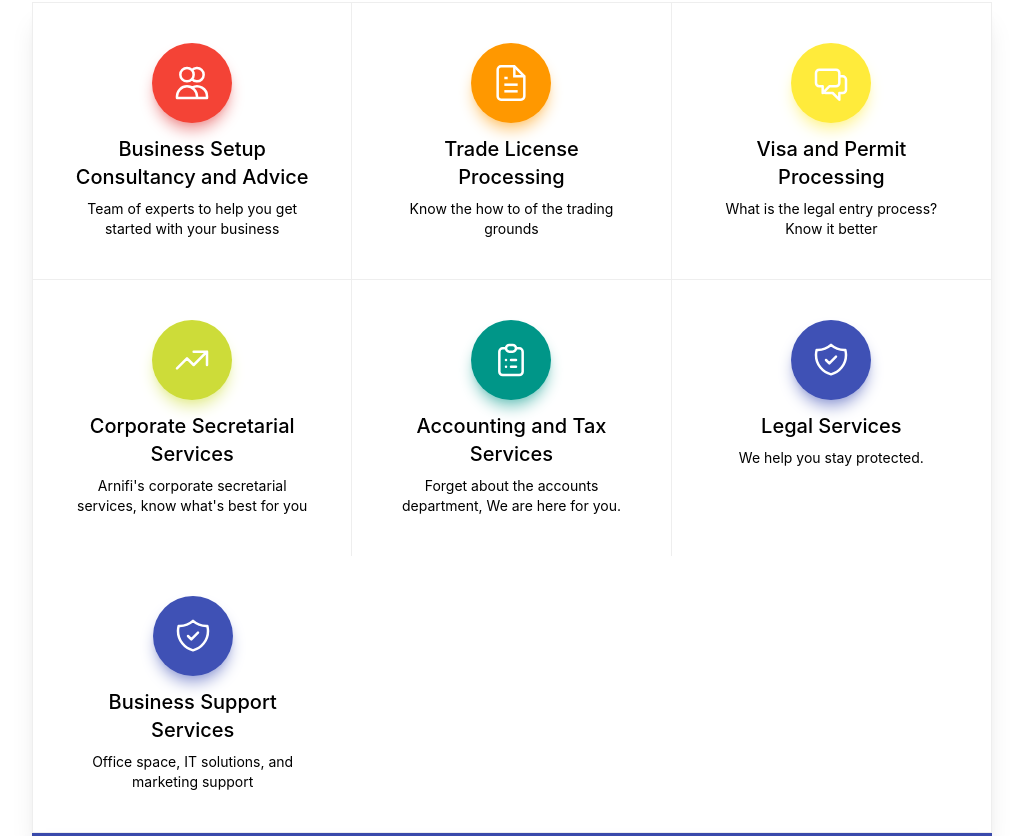
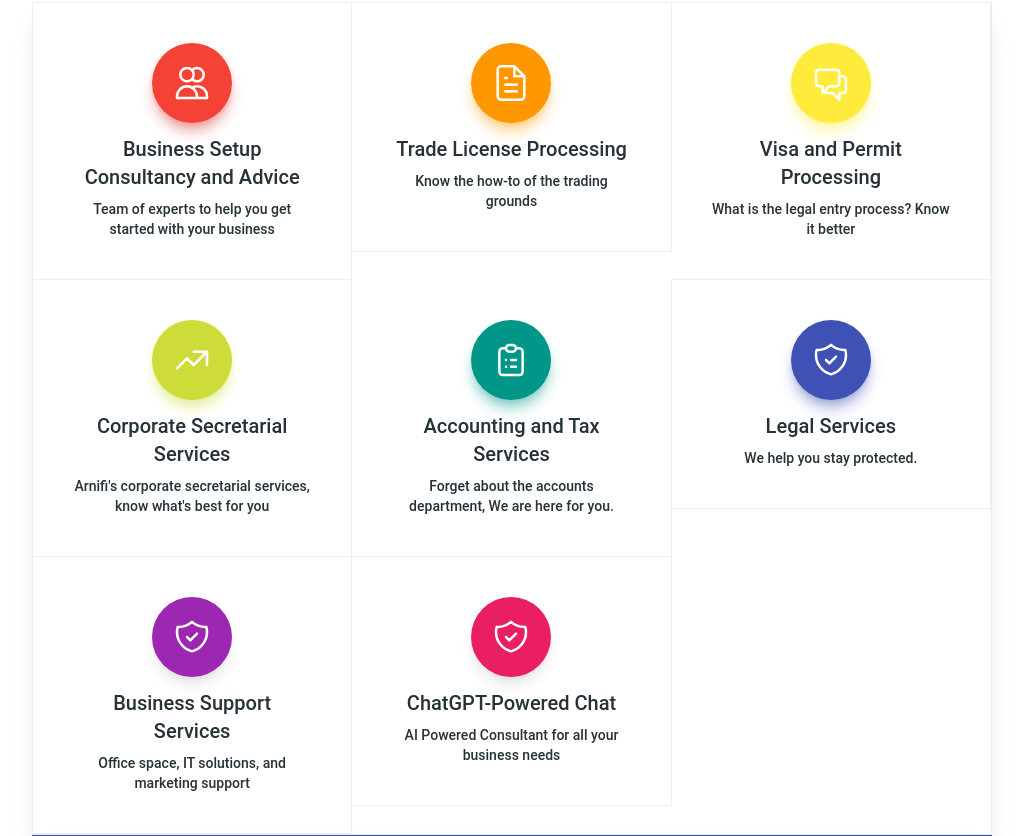
Before and after one commit to DibashBikramThapa/website_chatbot, a Next.js app: page / in a window 1280 px wide. Shown: the part 980-1816 px from the top of the page, without its empty margins (128-1151 px from the left). Built offline with nearby package versions, Linux system fonts and the light colour scheme.

Commit message:
Changed services component into proper format

```diff
--- a/components/services.js
+++ b/components/services.js
@@ -1,22 +1,155 @@
+import React from "react";
+import Link from "next/link";
+import { ListItem } from "@material-tailwind/react";
+const servicesData = [
+  {
+    icon: (
+      <path
+        strokeLinecap="round"
+        strokeLinejoin="round"
+        d="M12 4.354a4 4 0 110 5.292M15 21H3v-1a6 6 0 0112 0v1zm0 0h6v-1a6 6 0 00-9-5.197M13 7a4 4 0 11-8 0 4 4 0 018 0z"
+      />
+    ),
+    title: "Business Setup Consultancy and Advice",
+    description: "Team of experts to help you get started with your business",
+    color: "red",
+    link: "/services/Business-setup-consultancy-advice",
+  },
+  {
+    icon: (
+      <>
+        <path d="M14 2H6a2 2 0 0 0-2 2v16a2 2 0 0 0 2 2h12a2 2 0 0 0 2-2V8z"></path>
+        <polyline points="14 2 14 8 20 8"></polyline>
+        <line x1="16" y1="13" x2="8" y2="13"></line>
+        <line x1="16" y1="17" x2="8" y2="17"></line>
+        <polyline points="10 9 9 9 8 9"></polyline>
+      </>
+    ),
+    title: "Trade License Processing",
+    description: "Know the how-to of the trading grounds",
+    color: "orange",
+    link: '/services/Trade-license-processing',
+  },
+  {
+    icon: (
+      <>
+        <path
+          strokeLinecap="round"
+          strokeLinejoin="round"
+          d="M17 8h2a2 2 0 012 2v6a2 2 0 01-2 2h-2v4l-4-4H9a1.994 1.994 0 01-1.414-.586m0 0L11 14h4a2 2 0 002-2V6a2 2 0 00-2-2H5a2 2 0 00-2 2v6a2 2 0 002 2h2v4l.586-.586z"
+        />
+      </>
+    ),
+    title: "Visa and Permit Processing",
+    description: "What is the legal entry process? Know it better",
+    color: "yellow",
+    link: '/services/Visa-and-permit-processing',
+
+  },
+  {
+    icon: (
+      <>
+        <path
+          strokeLinecap="round"
+          strokeLinejoin="round"
+          d="M13 7h8m0 0v8m0-8l-8 8-4-4-6 6"
+        />
+      </>
+    ),
+    title: "Corporate Secretarial Services",
+    description:
+      "Arnifi's corporate secretarial services, know what's best for you",
+    color: "lime",
+    link: '/services/Corporate-secretarial-services',
+  },
+  {
+    icon: (
+      <>
+        <path
+          strokeLinecap="round"
+          strokeLinejoin="round"
+          d="M9 5H7a2 2 0 00-2 2v12a2 2 0 002 2h10a2 2 0 002-2V7a2 2 0 00-2-2h-2M9 5a2 2 0 002 2h2a2 2 0 002-2M9 5a2 2 0 012-2h2a2 2 0 012 2m-3 7h3m-3 4h3m-6-4h.01M9 16h.01"
+        />
+      </>
+    ),
+    title: "Accounting and Tax Services",
+    description: "Forget about the accounts department, We are here for you.",
+    color: "teal",
+    link: '/services/Accounting-and-tax-services',
+  },
+  {
+    icon: (
+      <>
+        <path
+          strokeLinecap="round"
+          strokeLinejoin="round"
+          d="M9 12l2 2 4-4m5.618-4.016A11.955 11.955 0 0112 2.944a11.955 11.955 0 01-8.618 3.04A12.02 12.02 0 003 9c0 5.591 3.824 10.29 9 11.622 5.176-1.332 9-6.03 9-11.622 0-1.042-.133-2.052-.382-3.016z"
+        />
+      </>
+    ),
+    title: "Legal Services",
+    description: "We help you stay protected.",
+    color: "indigo",
+    link: '/services/Legal-services',
+  },
+  {
+    icon: (
+      <>
+        {" "}
+        <path
+          strokeLinecap="round"
+          strokeLinejoin="round"
+          d="M9 12l2 2 4-4m5.618-4.016A11.955 11.955 0 0112 2.944a11.955 11.955 0 01-8.618 3.04A12.02 12.02 0 003 9c0 5.591 3.824 10.29 9 11.622 5.176-1.332 9-6.03 9-11.622 0-1.042-.133-2.052-.382-3.016z"
+        />
+      </>
+    ),
+    title: "Business Support Services",
+    description: "Office space, IT solutions, and marketing support",
+    color: "purple",
+    link: '/services/Business-support-services',
+  },
+  {
+    icon: (
+      <>
+        <path
+          strokeLinecap="round"
+          strokeLinejoin="round"
+          d="M9 12l2 2 4-4m5.618-4.016A11.955 11.955 0 0112 2.944a11.955 11.955 0 01-8.618 3.04A12.02 12.02 0 003 9c0 5.591 3.824 10.29 9 11.622 5.176-1.332 9-6.03 9-11.622 0-1.042-.133-2.052-.382-3.016z"
+        />
+      </>
+    ),
+    title: "ChatGPT-Powered Chat",
+    description: "AI Powered Consultant for all your business needs",
+    color: "pink",
+    link: '/ai-consultancy',
+  },
+];
 
 export default function Services() {
   return (
-    <div
-      className="px-3 md:lg:xl:px-40   border-t border-b py-20 bg-opacity-10"
-      // style="background-image: url('https://www.toptal.com/designers/subtlepatterns/uploads/dot-grid.png') ;"
-    >
+    <div className="px-3 md:lg:xl:px-40 border-t border-b py-20 bg-opacity-10">
       <header className="text-center mx-auto mb-12 lg:px-20">
         <h2 className="text-2xl leading-normal mb-2 font-bold text-black">
           What We Excel at
         </h2>
-
         <p className="text-gray-500 leading-relaxed font-light text-xl mx-auto pb-2">
           Save time managing advertising &amp; Content for your business.
         </p>
       </header>
+
       <div className="grid grid-cols-1 md:lg:xl:grid-cols-3 group bg-white shadow-xl shadow-neutral-100 border ">
-        <div className="p-10 flex flex-col items-center text-center group md:lg:xl:border-r md:lg:xl:border-b hover:bg-slate-50 cursor-pointer">
-          <span className="p-5 rounded-full bg-red-500 text-white shadow-lg shadow-red-200">
+        {servicesData.map((service, index) => (
+          <Link
+            href={service.link}
+            className="block antialiased font-sans text-sm leading-normal text-blue-gray-900 font-medium"
+          >
+            <div
+              key={index}
+              className={`p-10 flex flex-col items-center text-center group md:lg:xl:border-r md:lg:xl:border-b hover:bg-slate-50 cursor-pointer`}
+            >
+              <span
+                className={`p-5 rounded-full bg-${service.color}-500 text-white shadow-lg shadow-${service.color}-200`}
+              >
                 <svg
                   xmlns="http://www.w3.org/2000/svg"
                   className="h-10 w-10"
@@ -25,179 +158,31 @@ export default function Services() {
                   stroke="currentColor"
                   strokeWidth="1.5"
                 >
-              <path
-                strokeLinecap="round"
-                strokeLinejoin="round"
-                d="M12 4.354a4 4 0 110 5.292M15 21H3v-1a6 6 0 0112 0v1zm0 0h6v-1a6 6 0 00-9-5.197M13 7a4 4 0 11-8 0 4 4 0 018 0z"
-              />
+                  {service.icon}
                 </svg>
               </span>
               <p className="text-xl font-medium text-slate-700 mt-3">
-          Business Setup Consultancy and Advice
+                {service.title}
               </p>
               <p className="mt-2 text-sm text-slate-500">
-            Team of experts to help you get started with your business
+                {service.description}
               </p>
             </div>
-
-        <div className="p-10 flex flex-col items-center text-center group md:lg:xl:border-r md:lg:xl:border-b hover:bg-slate-50 cursor-pointer">
-          <span className="p-5 rounded-full bg-orange-500 text-white shadow-lg shadow-orange-200">
-            <svg
-              xmlns="http://www.w3.org/2000/svg"
-              className="h-10 w-10"
-              fill="none"
-              viewBox="0 0 24 24"
-              stroke="currentColor"
-              strokeWidth="1.5"
-            >
-              <path d="M14 2H6a2 2 0 0 0-2 2v16a2 2 0 0 0 2 2h12a2 2 0 0 0 2-2V8z"></path>
-              <polyline points="14 2 14 8 20 8"></polyline>
-              <line x1="16" y1="13" x2="8" y2="13"></line>
-              <line x1="16" y1="17" x2="8" y2="17"></line>
-              <polyline points="10 9 9 9 8 9"></polyline>
-            </svg>
-          </span>
-          <p className="text-xl font-medium text-slate-700 mt-3">
-          Trade License Processing
-          </p>
-          <p className="mt-2 text-sm text-slate-500">
-            Know the how to of the trading grounds
-          </p>
+          </Link>
+        ))}
       </div>
 
-        <div className="p-10 flex flex-col items-center text-center group   md:lg:xl:border-b hover:bg-slate-50 cursor-pointer">
-          <span className="p-5 rounded-full bg-yellow-500 text-white shadow-lg shadow-yellow-200">
-            <svg
-              xmlns="http://www.w3.org/2000/svg"
-              className="h-10 w-10"
-              fill="none"
-              viewBox="0 0 24 24"
-              stroke="currentColor"
-              strokeWidth="1.5"
-            >
-              <path
-                strokeLinecap="round"
-                strokeLinejoin="round"
-                d="M17 8h2a2 2 0 012 2v6a2 2 0 01-2 2h-2v4l-4-4H9a1.994 1.994 0 01-1.414-.586m0 0L11 14h4a2 2 0 002-2V6a2 2 0 00-2-2H5a2 2 0 00-2 2v6a2 2 0 002 2h2v4l.586-.586z"
-              />
-            </svg>
-          </span>
-          <p className="text-xl font-medium text-slate-700 mt-3">
-          Visa and Permit Processing
-          </p>
-          <p className="mt-2 text-sm text-slate-500">
-            What is the legal entry process? Know it better
-          </p>
-        </div>
-
-        <div className="p-10 flex flex-col items-center text-center group   md:lg:xl:border-r hover:bg-slate-50 cursor-pointer">
-          <span className="p-5 rounded-full bg-lime-500 text-white shadow-lg shadow-lime-200">
-            <svg
-              xmlns="http://www.w3.org/2000/svg"
-              className="h-10 w-10"
-              fill="none"
-              viewBox="0 0 24 24"
-              stroke="currentColor"
-              strokeWidth="1.5"
-            >
-              <path
-                strokeLinecap="round"
-                strokeLinejoin="round"
-                d="M13 7h8m0 0v8m0-8l-8 8-4-4-6 6"
-              />
-            </svg>
-          </span>
-          <p className="text-xl font-medium text-slate-700 mt-3">
-          Corporate Secretarial Services
-          </p>
-          <p className="mt-2 text-sm text-slate-500">
-          Arnifi's corporate secretarial services, know what's best for you
-          </p>
-        </div>
-
-        <div className="p-10 flex flex-col items-center text-center group    md:lg:xl:border-r hover:bg-slate-50 cursor-pointer">
-          <span className="p-5 rounded-full bg-teal-500 text-white shadow-lg shadow-teal-200">
-            <svg
-              xmlns="http://www.w3.org/2000/svg"
-              className="h-10 w-10"
-              fill="none"
-              viewBox="0 0 24 24"
-              stroke="currentColor"
-              strokeWidth="1.5"
-            >
-              <path
-                strokeLinecap="round"
-                strokeLinejoin="round"
-                d="M9 5H7a2 2 0 00-2 2v12a2 2 0 002 2h10a2 2 0 002-2V7a2 2 0 00-2-2h-2M9 5a2 2 0 002 2h2a2 2 0 002-2M9 5a2 2 0 012-2h2a2 2 0 012 2m-3 7h3m-3 4h3m-6-4h.01M9 16h.01"
-              />
-            </svg>
-          </span>
-          <p className="text-xl font-medium text-slate-700 mt-3">Accounting and Tax Services</p>
-          <p className="mt-2 text-sm text-slate-500">
-            Forget about the accounts department, We are here for you.
-          </p>
-        </div>
-
-        <div className="p-10 flex flex-col items-center text-center group     hover:bg-slate-50 cursor-pointer">
-          <span className="p-5 rounded-full bg-indigo-500 text-white shadow-lg shadow-indigo-200">
-            <svg
-              xmlns="http://www.w3.org/2000/svg"
-              className="h-10 w-10"
-              fill="none"
-              viewBox="0 0 24 24"
-              stroke="currentColor"
-              strokeWidth="1.5"
-            >
-              <path
-                strokeLinecap="round"
-                strokeLinejoin="round"
-                d="M9 12l2 2 4-4m5.618-4.016A11.955 11.955 0 0112 2.944a11.955 11.955 0 01-8.618 3.04A12.02 12.02 0 003 9c0 5.591 3.824 10.29 9 11.622 5.176-1.332 9-6.03 9-11.622 0-1.042-.133-2.052-.382-3.016z"
-              />
-            </svg>
-          </span>
-          <p className="text-xl font-medium text-slate-700 mt-3">
-          Legal Services
-          </p>
-          <p className="mt-2 text-sm text-slate-500">
-            We help you stay protected.
-          </p>
-        </div>
-
-        <div className="p-10 flex flex-col items-center text-center group     hover:bg-slate-50 cursor-pointer">
-          <span className="p-5 rounded-full bg-indigo-500 text-white shadow-lg shadow-indigo-200">
-            <svg
-              xmlns="http://www.w3.org/2000/svg"
-              className="h-10 w-10"
-              fill="none"
-              viewBox="0 0 24 24"
-              stroke="currentColor"
-              strokeWidth="1.5"
-            >
-              <path
-                strokeLinecap="round"
-                strokeLinejoin="round"
-                d="M9 12l2 2 4-4m5.618-4.016A11.955 11.955 0 0112 2.944a11.955 11.955 0 01-8.618 3.04A12.02 12.02 0 003 9c0 5.591 3.824 10.29 9 11.622 5.176-1.332 9-6.03 9-11.622 0-1.042-.133-2.052-.382-3.016z"
-              />
-            </svg>
-          </span>
-          <p className="text-xl font-medium text-slate-700 mt-3">
-          Business Support Services
-          </p>
-          <p className="mt-2 text-sm text-slate-500">
-          Office space, IT solutions, and marketing support
-          </p>
-        </div>
-      </div>
-
-      <div className="w-full   bg-indigo-600 shadow-xl shadow-indigo-200 py-10 px-20 flex justify-between items-center">
-        <p className=" text-white">
+      <div className="w-full bg-indigo-600 shadow-xl shadow-indigo-200 py-10 px-20 flex justify-between items-center">
+        <p className="text-white">
           {" "}
-          <span className="text-4xl font-medium">Still Confused ?</span> <br />{" "}
+          <span className="text-4xl font-medium">
+            Still Confused ?
+          </span> <br />{" "}
           <span className="text-lg">
             Book For Free Career Consultation Today !{" "}
           </span>
         </p>
-        <button className="px-5 py-3  font-medium text-slate-700 shadow-xl  hover:bg-white duration-150  bg-yellow-400">
+        <button className="px-5 py-3 font-medium text-slate-700 shadow-xl hover:bg-white duration-150 bg-yellow-400">
           BOOK AN APPOINTMENT{" "}
         </button>
       </div>
```
Lines whose indentation alone changed are shown as unchanged.
